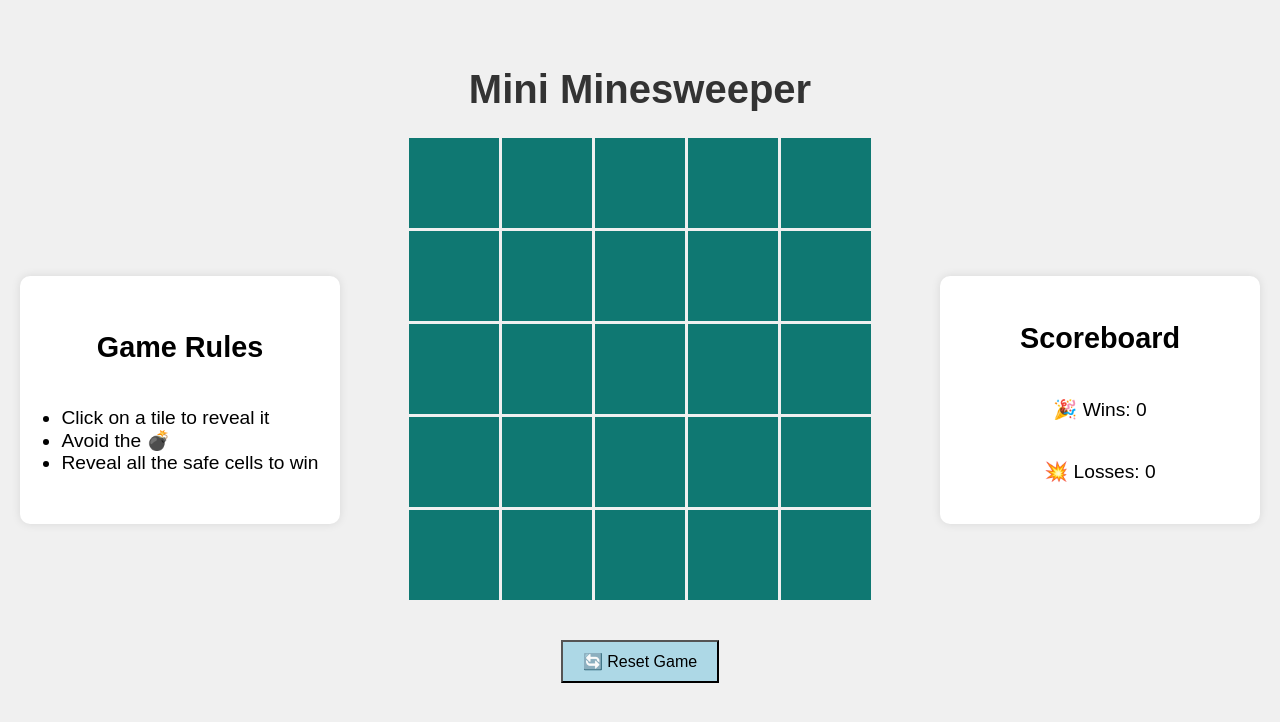
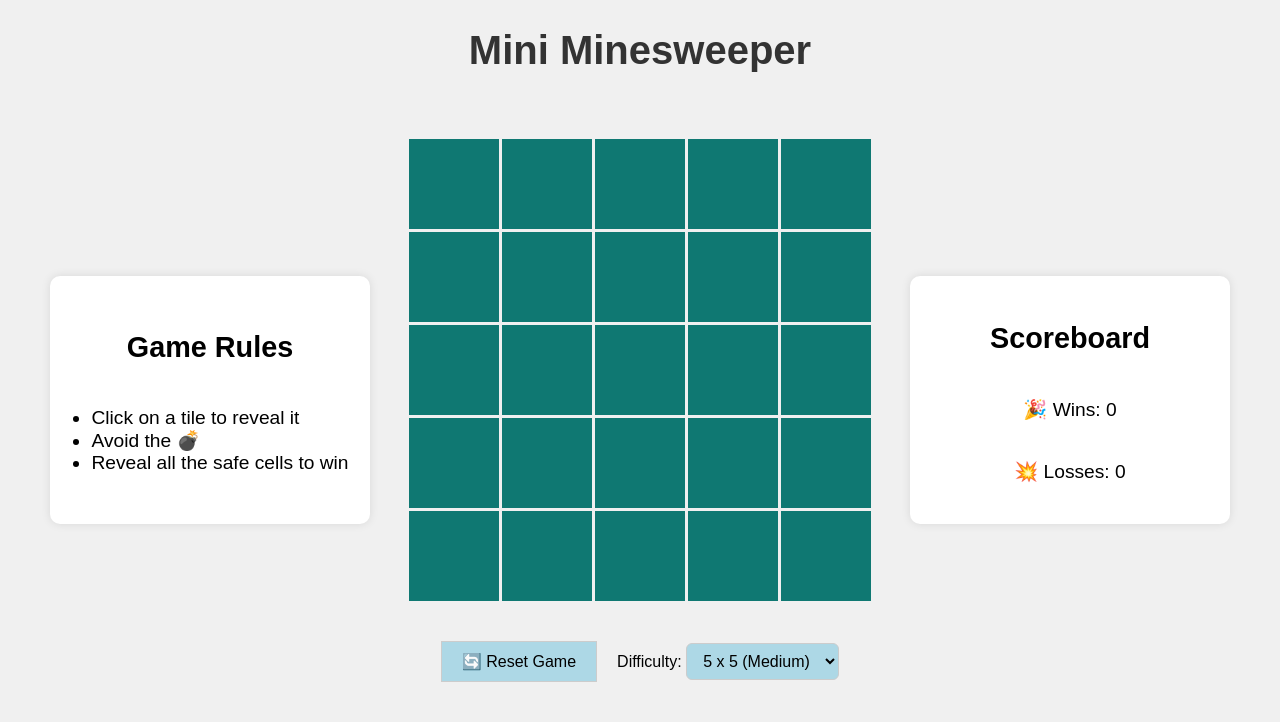
Before and after one commit to Anchita14/mini-minesweeper, a React (Create React App) app: page / in a window 1280 px wide. Shown: the top 722 px of the page. Built offline with nearby package versions, Linux system fonts and the light colour scheme.

Commit message:
added dropdown box

```diff
--- a/src/App.css
+++ b/src/App.css
@@ -5,7 +5,7 @@
 
 h1 {
   position: absolute; /*positions content relative to nearest ancestor*/
-  top: 40px; /*space from top of container*/
+  top: 1px; /*space from top of container*/
   width: 100%; /*takes full width of block*/
   text-align: center; /*centers text within block*/
   font-size: 2.5rem; /*font size*/
@@ -15,8 +15,6 @@ h1 {
 .rules ul {
   padding-left: 20px;
 }
-
-
 
 .AppContainer {
   display: flex; /*turns on flexstyle*/
@@ -75,7 +73,6 @@ h1 {
   justify-content: center; /*centers items horizontally*/
   margin-right: 20px; /*space left to the right side*/
   font-size: 1.2rem; /*content font size*/
-  padding: 20px;
 }
 
 .scoreboard {
@@ -96,6 +93,7 @@ h1 {
   box-shadow: 0 0 10px rgba(0, 0, 0, 0.1); /*box shadow*/
   justify-content: center; /*aligns items horizontally*/
   align-items: center; /*aligns items vertically*/
+  margin: 30px; /*margin around sidebar*/
 }
 
 .grid {
@@ -134,6 +132,7 @@ button {
   padding: 10px 20px; /*space within button*/
   font-size: 16px; /*text size*/
   background-color: lightblue; /*button color*/
+  border: 1px solid #ccc; /* box border */
 }
 
 .popup {
@@ -151,3 +150,22 @@ button {
   text-align: center; /*centers text*/
   font-size: 1rem; /*popup text font size*/
 }
+
+.dropdown {
+  margin-top: 40px; /* space above dropdown button */
+}
+
+.dropdown select {
+  padding: 8px 12px; /* spacing inside select box */
+  font-size: 16px; /* text font size */
+  border-radius: 6px; /* rounds corners */
+  border: 1px solid #ccc; /* box border */
+  background-color: lightblue; /* box background color */
+}
+
+.controls {
+  display: flex; /* turns on flexstyle */
+  gap: 20px; /* space between buttons */
+  align-items: center; /* centers content vertically */
+  justify-content: center; /* centers content horizontally */
+}
--- a/src/App.tsx
+++ b/src/App.tsx
@@ -1,73 +1,64 @@
-import React, { useState, useEffect } from "react";
+import React, { useState, useEffect, useCallback } from "react";
 import "./App.css";
 
-//defines the cell type with variables for if it is a bomb or if it has been revealed by the user
+// defines the cell type with variables for if it is a bomb or if it has been revealed by the user
 type Cell = {
   isBomb: boolean;
   isRevealed: boolean;
 };
 
 // game grid size for 5x5
-const gridSize = 5;
+const defaultGridSize = 5;
 
 // function to generate a random bomb location
-const generateBombLocation = () => ({
-  //row: Math.floor(Math.random() * gridSize),
-  //col: Math.floor(Math.random() * gridSize),
+const generateBombLocation = (gridSize: number) => ({
+  // row: Math.floor(Math.random() * gridSize),
+  // col: Math.floor(Math.random() * gridSize),
   row: 0,
   col: 0,
 });
 
 // initializes a game board using a 2d array filled with cell objects using nested
 // loops which are set to default cell objects for now
-const generateGrid = (bombLocation: { row: number; col: number }) => {
+const generateGrid = (gridSize: number, bombLocation: { row: number; col: number }) => {
   const newGrid: Cell[][] = [];
   for (let i = 0; i < gridSize; i++) {
     newGrid[i] = [];
     for (let j = 0; j < gridSize; j++) {
       newGrid[i][j] = {
         isBomb: i === bombLocation.row && j === bombLocation.col,
-        isRevealed: false
+        isRevealed: false,
       };
     }
   }
-  //return the final grid
   return newGrid;
 };
 
-//defines main react component for the game
+// defines main react component for the game
 const App = ({ exposeBombs = false }) => {
-  // initializes bomb location, game states, and creates the grid
-  const [bombLocation, setBombLocation] = useState(generateBombLocation());
-  const [grid, setGrid] = useState(() => generateGrid(bombLocation));
+  const [gridSize, setGridSize] = useState(defaultGridSize);
+  const [bombLocation, setBombLocation] = useState(generateBombLocation(defaultGridSize));
+  const [grid, setGrid] = useState(() => generateGrid(defaultGridSize, bombLocation));
   const [gameOver, setGameOver] = useState(false);
   const [gameWin, setGameWin] = useState(false);
   const [countdown, setCountdown] = useState<number | null>(null);
-  const [showResetConfirm, setShowResetConfirm] = useState(false); // controls if reset popup is shown
+  const [showResetConfirm, setShowResetConfirm] = useState(false);
   const [wins, setWins] = useState<number | 0>(0);
   const [losses, setLosses] = useState<number | 0>(0);
 
-
   // reveal cell logic
   const revealCell = (row: number, col: number) => {
-    //prevents revealing cell if the game is over or if a cell is already revealed
     if (gameOver || grid[row][col].isRevealed) return;
-
-    //creates a shallow copy of grid so react detects state updates
     const newGrid = [...grid];
-
-    //sets cell object as revealed
     newGrid[row][col].isRevealed = true;
 
-    // checks if the revealed cell is a bomb and ends game if it is
     if (newGrid[row][col].isBomb) {
       setGameOver(true);
-      setLosses((prev) => prev + 1); // increment losses
-      setCountdown(5); // Start countdown if game is over
+      setLosses((prev) => prev + 1);
+      setCountdown(5);
       return;
     }
 
-    // checks for a win condition:  if all cells except the bomb are revealed
     let allSafeRevealed = true;
     for (let i = 0; i < gridSize; i++) {
       for (let j = 0; j < gridSize; j++) {
@@ -77,45 +68,36 @@ const App = ({ exposeBombs = false }) => {
       }
     }
 
-    //if game is won, then set the game to won and end it
     if (allSafeRevealed) {
       setGameWin(true);
       setGameOver(true);
-      setWins((prev) => prev + 1); // increment wins
-      setCountdown(5); // Start countdown if game is won
+      setWins((prev) => prev + 1);
+      setCountdown(5);
     }
 
     setGrid(newGrid);
   };
 
-  // function to reset the game
-  const resetGame = () => {
-    // generates a new bomb location
-    const newBombLocation = generateBombLocation();
+  const resetGame = useCallback(() => {
+    const newBombLocation = generateBombLocation(gridSize);
     setBombLocation(newBombLocation);
-    setGrid(generateGrid(newBombLocation)); // creates a new grid with the new bomb location
+    setGrid(generateGrid(gridSize, newBombLocation));
     setGameOver(false);
     setGameWin(false);
-    setCountdown(null); // Reset countdown
-    setShowResetConfirm(false); // hide the confirmation popup
-  };
+    setCountdown(null);
+    setShowResetConfirm(false);
+  }, [gridSize]);
 
-  // Automatically restart the game after 5 seconds when game is over
   useEffect(() => {
-    if (countdown === null) return; // if countdown is not running, do nothing
-
+    if (countdown === null) return;
     if (countdown > 0) {
-      // wait 1 sec before reducing countdown by 1
       const timer = setTimeout(() => setCountdown(countdown - 1), 1000);
-      // cleanup timer to avoid memory leaks
       return () => clearTimeout(timer);
     } else {
-      // once the countdown hits 0, the game resets
       resetGame();
     }
-  }, [countdown]);
+  }, [countdown, resetGame]);
 
-  // function for left side section of game rules
   const renderSidebarRules = () => (
       <div className="Sidebar rules">
         <h2>Game Rules</h2>
@@ -127,11 +109,8 @@ const App = ({ exposeBombs = false }) => {
       </div>
   );
 
-  // function for popup feature of game -- checks for game over and reset before proceeding
-  // for a new game -- includes popup implementation
   const renderPopup = () => {
     if (!(gameOver || showResetConfirm)) return null;
-
     return (
         <div className="popup">
           <div className="popup-content">
@@ -153,7 +132,6 @@ const App = ({ exposeBombs = false }) => {
     );
   };
 
-  // function for right side section of scoreboard -- adds up wins and losses for games
   const renderSidebarScoreboard = () => (
       <div className="Sidebar scoreboard">
         <h2>Scoreboard</h2>
@@ -162,9 +140,14 @@ const App = ({ exposeBombs = false }) => {
       </div>
   );
 
-  // function for grid logic -- checks for revealed cells and bombs
   const renderGrid = () => (
-      <div className="grid">
+      <div
+          className="grid"
+          style={{
+            gridTemplateColumns: `repeat(${gridSize}, 90px)`,
+            gridTemplateRows: `repeat(${gridSize}, 90px)`,
+          }}
+      >
         {grid.map((row, i) =>
             row.map((cell, j) => (
                 <div
@@ -181,18 +164,41 @@ const App = ({ exposeBombs = false }) => {
       </div>
   );
 
+  const renderControls = () => (
+      <div className="controls">
+        <button onClick={() => setShowResetConfirm(true)}>🔄 Reset Game</button>
+        <div className="dropdown">
+          <label>Difficulty:&nbsp;</label>
+          <select
+              value={gridSize}
+              onChange={(e) => {
+                const newSize = parseInt(e.target.value, 10);
+                setGridSize(newSize);
+                const newBombLocation = generateBombLocation(newSize);
+                setBombLocation(newBombLocation);
+                setGrid(generateGrid(newSize, newBombLocation));
+                setGameOver(false);
+                setGameWin(false);
+                setCountdown(null);
+                setShowResetConfirm(false);
+              }}
+          >
+            <option value={3}>3 x 3 (Easy)</option>
+            <option value={5}>5 x 5 (Medium)</option>
+            <option value={7}>7 x 7 (Hard)</option>
+          </select>
+        </div>
+      </div>
+  );
 
   return (
-      // displays if you win or if the game is over and then generates a new board whenever
-      // reset game is called and also adds game rules and a scoreboard to both sides of the grid
-      // and it uses multiple functions for each section of the screen
       <div className="AppContainer">
         {renderSidebarRules()}
         <div className="App">
           <h1>Mini Minesweeper</h1>
           {renderPopup()}
           {renderGrid()}
-          <button onClick={() => setShowResetConfirm(true)}>🔄 Reset Game</button>
+          {renderControls()}
         </div>
         {renderSidebarScoreboard()}
       </div>
```
